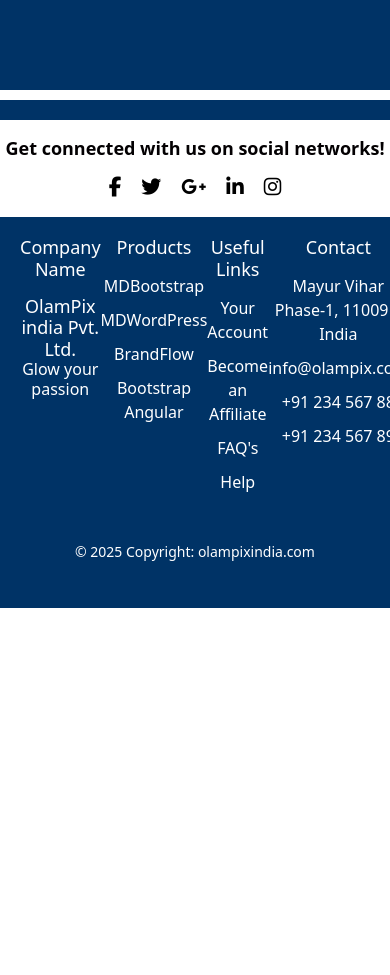
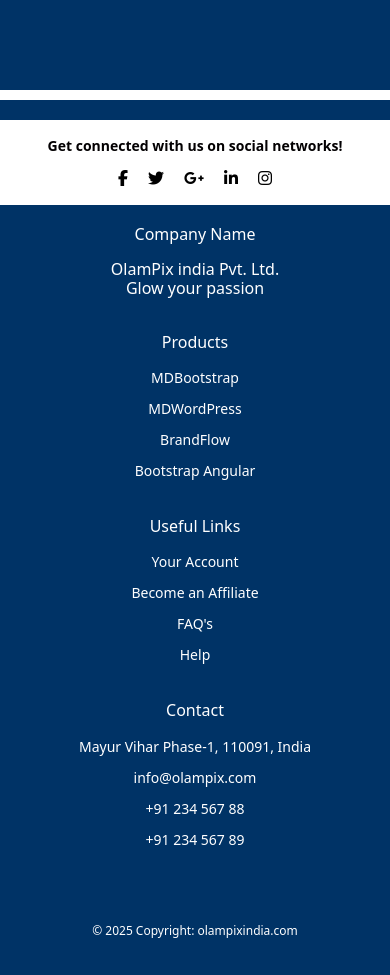
Before and after one commit to ashutoshgangwar/start_olampix, a React (Create React App) app: page / in a window 390 px wide. Shown: the part 7440-8415 px from the top of the page. Before the commit the page ends 8048 px from the top, so only its background shows below. Built offline with nearby package versions, Linux system fonts and the light colour scheme.

Commit message:
footer css is updated for the mobile view

```diff
--- a/src/App.css
+++ b/src/App.css
@@ -789,14 +789,13 @@ body {
 @media (max-width: 768px) {
   .query-container{
     padding: 8px;
-    height: 10px;
+
   }
 
 }
 
 
-/* Footer */
-
+/* General Footer Styling */
 .footer {
   background-color: var(--background-color1);
   color: var(--background-color3);
@@ -808,7 +807,6 @@ body {
   background-color: var(--background-color3);
   padding: 15px 0;
   color: var(--background-color4);
-
 }
 
 .social-connect p {
@@ -823,23 +821,25 @@ body {
 
 .social-link {
   margin: 0 10px;
-  color: white;
+  color: black;
   font-size: 20px;
   text-decoration: none;
 }
 
 .social-link:hover {
-  color: #ddd;
+  color: var(--background-color1);
 }
 
 .footer-content {
   display: flex;
   justify-content: space-around;
   padding: 20px;
+  flex-wrap: wrap; /* Ensure columns stack on smaller screens */
 }
 
 .footer-column {
   max-width: 250px;
+  margin-bottom: 20px; /* Add spacing between columns */
 }
 
 .footer-column h4 {
@@ -871,23 +871,40 @@ body {
   border-top: 1px solid var(--background-color1);
 }
 
-.social-icons a {
-  color: black;
-  /* Set the icon color to black */
-  margin: 0 10px;
-  /* Add spacing between icons */
-  font-size: 20px;
-  /* Adjust icon size if needed */
-  text-decoration: none;
-  /* Remove underline */
-  transition: color 0.3s;
-  /* Smooth hover effect */
+/* Adjustments for Mobile View */
+@media (max-width: 480px) {
+  .footer-content {
+    flex-direction: column; /* Stack columns vertically */
+    align-items: center;
+  }
+
+  .footer-column {
+    max-width: 100%; /* Expand columns to full width */
+    text-align: center; /* Center text for mobile */
+  }
+
+  .footer-column h4 {
+    font-size: 16px;
+  }
+
+  .footer-column ul li {
+    font-size: 14px;
+  }
+
+  .social-connect p {
+    font-size: 14px; /* Reduce font size */
+  }
+
+  .social-link {
+    font-size: 16px;
+  }
+
+  .footer-bottom p {
+    font-size: 12px;
+    margin: 5px 0; /* Adjust spacing */
+  }
 }
 
-.social-icons a:hover {
-  color: var(--background-color1);
-  /* Change color slightly on hover */
-}
 
 
 /* Responsive Design for Image Grid */
```
